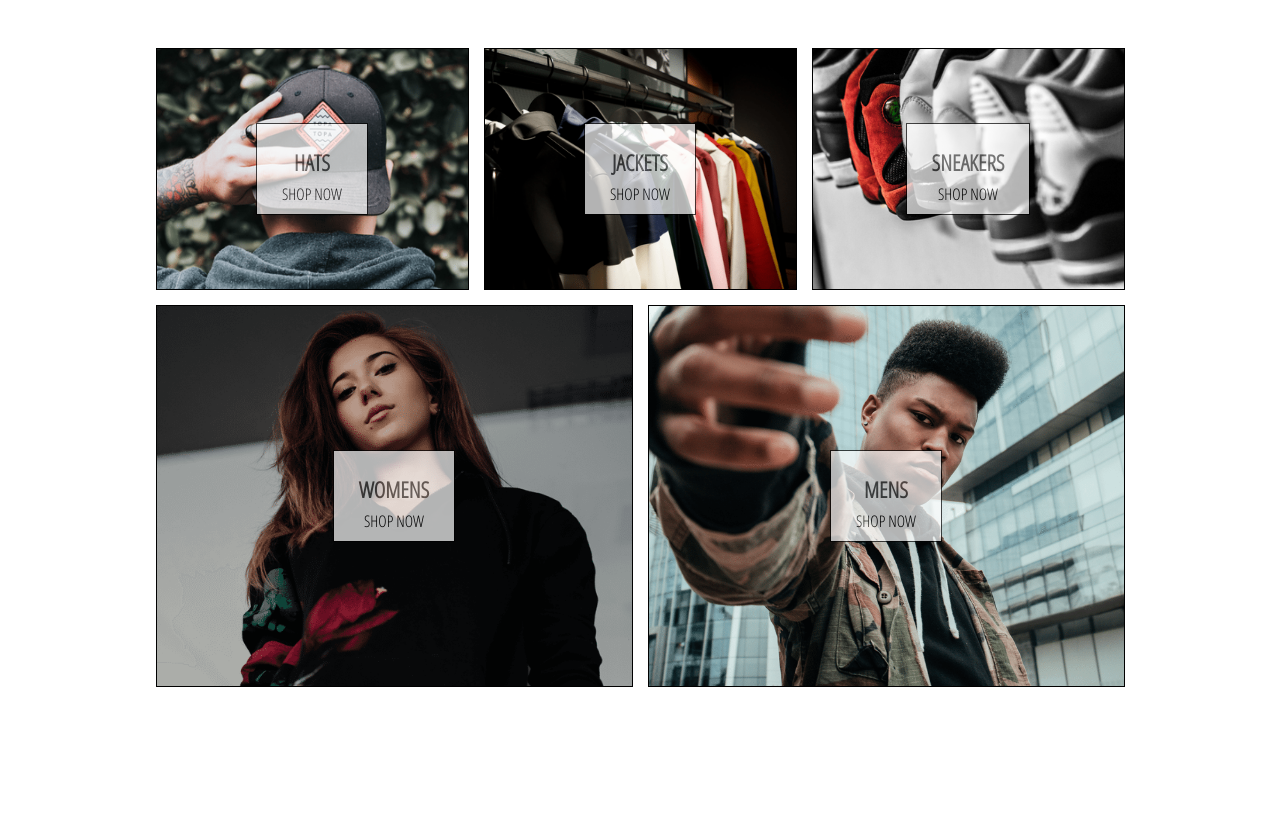
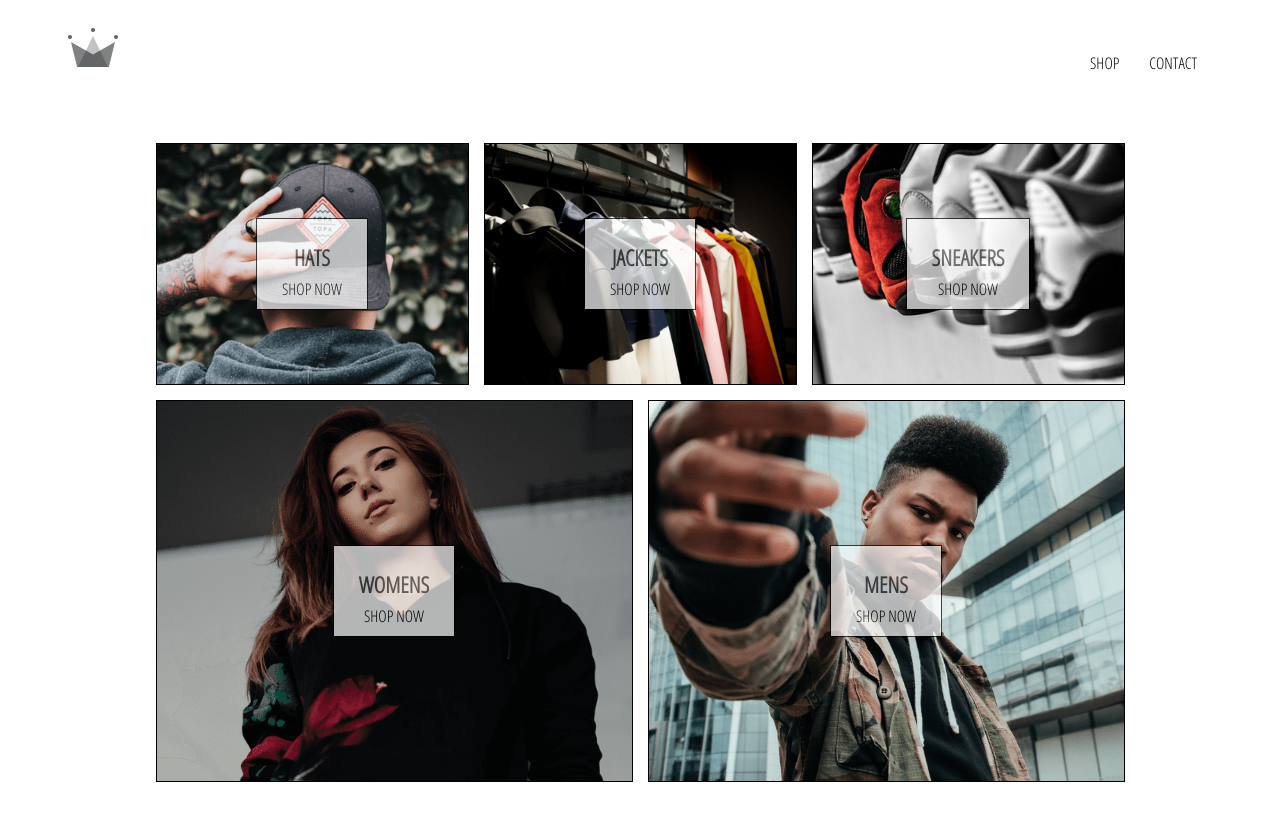
Before and after one commit to cyyeh/clothing-shop-react, a React (Create React App) app: page / in a window 1280 px wide. Shown: the top 820 px of the page. Built offline with nearby package versions, Linux system fonts and the light colour scheme.

Commit message:
adding header component and links to home, shop page and contact

```diff
--- a/src/App.css
+++ b/src/App.css
@@ -2,3 +2,8 @@
   font-family: 'Open Sans Condensed';
   padding: 20px 60px;
 }
+
+a {
+  text-decoration: none;
+  color: black;
+}
--- a/src/App.js
+++ b/src/App.js
@@ -2,12 +2,14 @@
 
 import './App.css'
 
+import Header from './components/header/header.component'
 import HomePage from './pages/homepage/homepage.component'
 import ShopPage from './pages/shop/shop.component'
 
 function App() {
   return (
     <div>
+      <Header />
       <Switch>
         <Route exact path='/' component={HomePage} />
         <Route path='/shop' component={ShopPage} />
--- /dev/null
+++ b/src/components/header/header.component.jsx
@@ -0,0 +1,22 @@
+import { Link } from 'react-router-dom'
+
+import './header.styles.scss'
+import { ReactComponent as Logo } from '../../assets/crown.svg'
+
+const Header = () => (
+  <div className='header'>
+    <Link to='/'>
+      <Logo className='logo' />
+    </Link>
+    <div className='options'>
+      <Link className='option' to='/shop'>
+        SHOP
+      </Link>
+      <Link className='option' to='/shop'>
+        CONTACT
+      </Link>
+    </div>
+  </div>
+)
+
+export default Header
--- /dev/null
+++ b/src/components/header/header.styles.scss
@@ -0,0 +1,25 @@
+.header {
+  height: 70px;
+  width: 100%;
+  display: flex;
+  justify-content: space-between;
+  margin-bottom: 25px;
+
+  .logo-container {
+    height: 100%;
+    width: 70px;
+    padding: 25px;
+  }
+
+  .options {
+    width: 50%;
+    height: 100%;
+    display: flex;
+    align-items: center;
+    justify-content: flex-end;
+
+    .option {
+      padding: 10px 15px;
+    }
+  }
+}
```
Also changed, not shown: src/assets/crown.svg (added).
